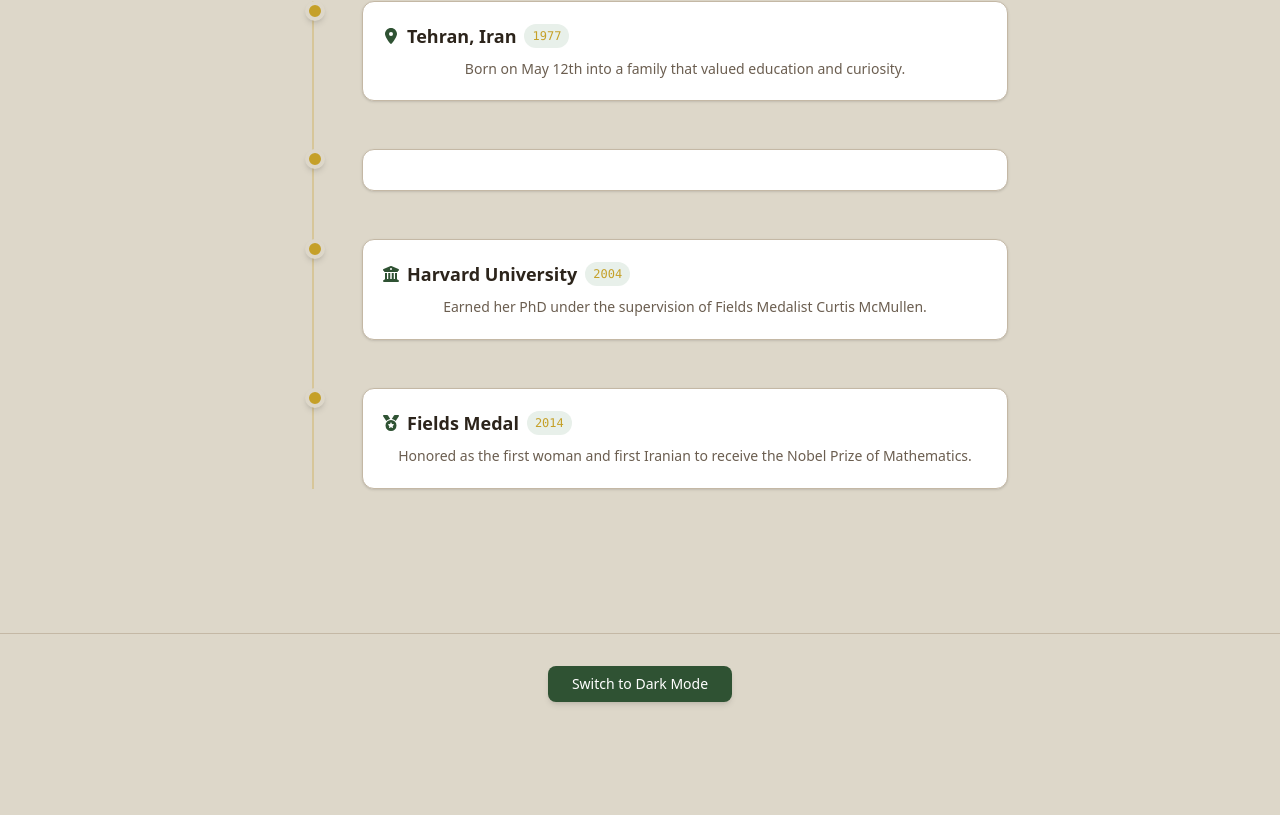
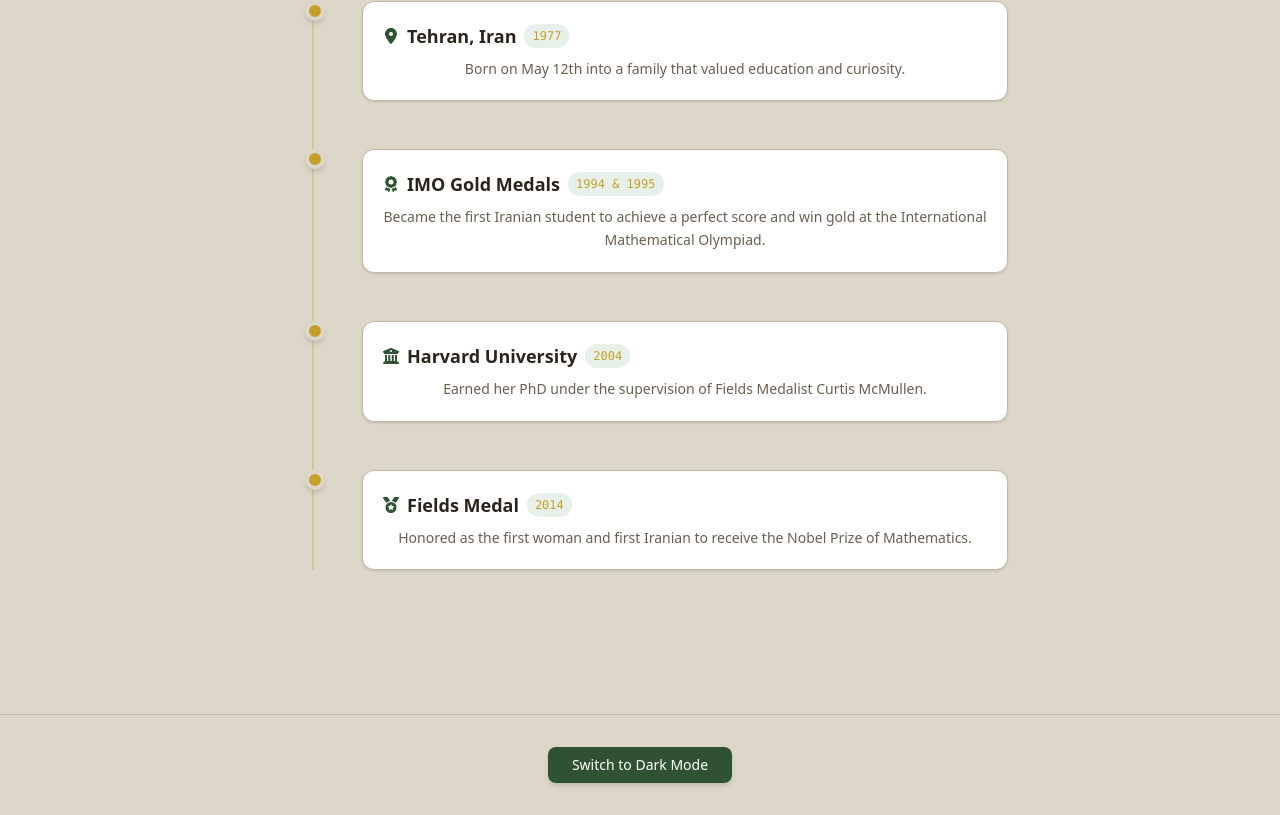
Before and after one commit to zibanoori/mirzakhani-inspire, a React (Vite) app: page / in a window 1280 px wide. Shown: the part 993-1808 px from the top of the page. Before the commit the page ends 1727 px from the top, so only its background shows below. Built offline with nearby package versions, Linux system fonts and the light colour scheme.

Commit message:
Feat: add award icon to IMO timeline item

```diff
--- a/src/App.jsx
+++ b/src/App.jsx
@@ -91,7 +91,19 @@ function App() {
             <div className="relative pl-8 md:pl-12">
               <div className="absolute -left-[9px] top-0 w-5 h-5 rounded-full bg-gold border-4 border-paper shadow-md"></div>
               <div className="p-5 border border-line rounded-xl bg-surface shadow-sm hover:shadow-md transition-shadow">
-
+                <div className="flex flex-wrap items-center gap-2 mb-2">
+                  <FaAward className="text-accent" />
+                  <h3 className="font-bold text-lg text-ink">
+                    IMO Gold Medals
+                  </h3>
+                  <span className="text-xs font-mono text-gold bg-accent-soft px-2 py-1 rounded-full">
+                    1994 & 1995
+                  </span>
+                </div>
+                <p className="text-muted text-sm leading-relaxed">
+                  Became the first Iranian student to achieve a perfect score
+                  and win gold at the International Mathematical Olympiad.
+                </p>
               </div>
             </div>
 
```
